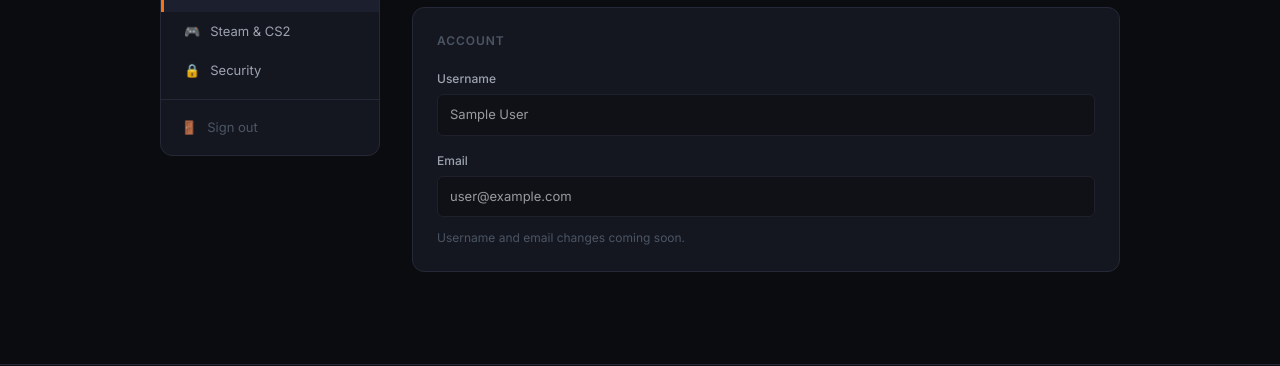
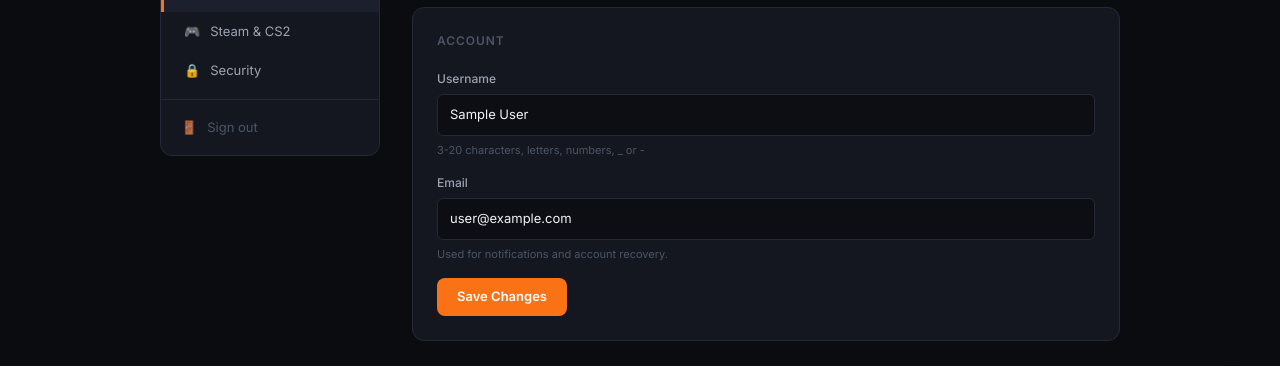
Before and after one commit to joseangelalejo/Fragify_CS2SVSS, a Next.js app in the folder web/: page /profile/settings in a window 1280 px wide. Shown: the part 351-717 px from the top of the page. Built offline with nearby package versions, Linux system fonts and the light colour scheme; no server answers; sample sign-in values are in the browser's storage.

Commit message:
feat: editable username and email in settings

```diff
--- /dev/null
+++ b/web/src/app/api/profile/settings/route.ts
@@ -0,0 +1,72 @@
+// src/app/api/profile/settings/route.ts
+import { NextRequest, NextResponse } from 'next/server'
+import { auth } from '@/lib/auth'
+import { query } from '@/lib/db'
+import dns from 'dns/promises'
+
+async function validateEmailDomain(email: string): Promise<{ valid: boolean; reason?: string }> {
+  const domain = email.split('@')[1]
+  if (!domain) return { valid: false, reason: 'Invalid email format' }
+  try {
+    const records = await dns.resolveMx(domain)
+    if (!records || records.length === 0)
+      return { valid: false, reason: 'Email domain has no mail server' }
+    return { valid: true }
+  } catch {
+    return { valid: false, reason: 'Email domain does not exist' }
+  }
+}
+
+export async function PATCH(req: NextRequest) {
+  const session = await auth()
+  if (!session) return NextResponse.json({ error: 'Unauthorized' }, { status: 401 })
+
+  const userId = (session.user as any)?.id
+  if (!userId) return NextResponse.json({ error: 'Unauthorized' }, { status: 401 })
+
+  const { username, email } = await req.json()
+
+  // Validar username si se proporciona
+  if (username !== undefined) {
+    if (!/^[a-zA-Z0-9_-]{3,20}$/.test(username))
+      return NextResponse.json({ error: 'Username must be 3-20 characters, letters, numbers, _ or -' }, { status: 400 })
+
+    const existing = await query<any[]>(
+      `SELECT id_usuario FROM usuarios_fragify WHERE username = ? AND id_usuario != ?`,
+      [username, userId]
+    )
+    if (existing.length > 0)
+      return NextResponse.json({ error: 'Username already in use' }, { status: 409 })
+  }
+
+  // Validar email si se proporciona
+  if (email !== undefined) {
+    if (!/^[^\s@]+@[^\s@]+\.[^\s@]+$/.test(email))
+      return NextResponse.json({ error: 'Invalid email format' }, { status: 400 })
+
+    const domainCheck = await validateEmailDomain(email.toLowerCase())
+    if (!domainCheck.valid)
+      return NextResponse.json({ error: domainCheck.reason }, { status: 400 })
+
+    const existing = await query<any[]>(
+      `SELECT id_usuario FROM usuarios_fragify WHERE email = ? AND id_usuario != ?`,
+      [email.toLowerCase(), userId]
+    )
+    if (existing.length > 0)
+      return NextResponse.json({ error: 'Email already in use' }, { status: 409 })
+  }
+
+  // Actualizar
+  if (username !== undefined && email !== undefined) {
+    await query(
+      `UPDATE usuarios_fragify SET username = ?, email = ? WHERE id_usuario = ?`,
+      [username, email.toLowerCase(), userId]
+    )
+  } else if (username !== undefined) {
+    await query(`UPDATE usuarios_fragify SET username = ? WHERE id_usuario = ?`, [username, userId])
+  } else if (email !== undefined) {
+    await query(`UPDATE usuarios_fragify SET email = ? WHERE id_usuario = ?`, [email.toLowerCase(), userId])
+  }
+
+  return NextResponse.json({ ok: true })
+}
--- a/web/src/app/profile/settings/page.tsx
+++ b/web/src/app/profile/settings/page.tsx
@@ -10,44 +10,72 @@ const S = {
   btn:   { background:'var(--orange)', color:'#fff', fontWeight:700, fontSize:13, padding:'9px 20px', borderRadius:8, border:'none', cursor:'pointer' },
   err:   { background:'rgba(239,68,68,0.1)', border:'1px solid rgba(239,68,68,0.3)', borderRadius:6, padding:'10px 12px', fontSize:13, color:'#ef4444', marginBottom:12 },
   ok:    { background:'rgba(34,197,94,0.1)', border:'1px solid rgba(34,197,94,0.3)', borderRadius:6, padding:'10px 12px', fontSize:13, color:'#22c55e', marginBottom:12 },
+  hint:  { fontSize:11, color:'var(--t3)', marginTop:6 },
 }
 
 export default function SettingsPage() {
   const { data: session, update } = useSession()
   const user = session?.user as any
 
-  const fileRef        = useRef<HTMLInputElement>(null)
-  const [preview, setPreview]     = useState<string | null>(null)
+  // Avatar
+  const fileRef                   = useRef<HTMLInputElement>(null)
+  const [preview,   setPreview]   = useState<string | null>(null)
   const [uploading, setUploading] = useState(false)
-  const [msg, setMsg]             = useState<{ type:'ok'|'err', text:string } | null>(null)
+  const [avatarMsg, setAvatarMsg] = useState<{ type:'ok'|'err', text:string } | null>(null)
+
+  // Account
+  const [username, setUsername]   = useState(user?.name ?? '')
+  const [email,    setEmail]      = useState(user?.email ?? '')
+  const [saving,   setSaving]     = useState(false)
+  const [acctMsg,  setAcctMsg]    = useState<{ type:'ok'|'err', text:string } | null>(null)
 
   function onFileChange(e: React.ChangeEvent<HTMLInputElement>) {
     const f = e.target.files?.[0]
     if (!f) return
-    if (f.size > 5 * 1024 * 1024) { setMsg({ type:'err', text:'File too large (max 5MB)' }); return }
+    if (f.size > 5 * 1024 * 1024) { setAvatarMsg({ type:'err', text:'File too large (max 5MB)' }); return }
     setPreview(URL.createObjectURL(f))
   }
 
   async function uploadAvatar() {
     const f = fileRef.current?.files?.[0]
     if (!f) return
-    setUploading(true); setMsg(null)
+    setUploading(true); setAvatarMsg(null)
     const fd = new FormData(); fd.append('avatar', f)
     const res  = await fetch('/api/profile/avatar', { method:'POST', body:fd })
     const data = await res.json()
     setUploading(false)
-    if (!res.ok) { setMsg({ type:'err', text:data.error }); return }
-    setMsg({ type:'ok', text:'Avatar updated!' })
+    if (!res.ok) { setAvatarMsg({ type:'err', text:data.error }); return }
+    setAvatarMsg({ type:'ok', text:'Avatar updated!' })
     await update({ image: data.url })
     setPreview(null)
     if (fileRef.current) fileRef.current.value = ''
   }
 
   async function removeAvatar() {
-    setUploading(true); setMsg(null)
+    setUploading(true); setAvatarMsg(null)
     const res = await fetch('/api/profile/avatar', { method:'DELETE' })
     setUploading(false)
-    if (res.ok) { setMsg({ type:'ok', text:'Avatar removed.' }); await update({ image: null }) }
+    if (res.ok) { setAvatarMsg({ type:'ok', text:'Avatar removed.' }); await update({ image: null }) }
+  }
+
+  async function saveAccount(e: React.FormEvent) {
+    e.preventDefault()
+    setSaving(true); setAcctMsg(null)
+    const body: any = {}
+    if (username !== user?.name)  body.username = username
+    if (email    !== user?.email) body.email    = email
+    if (Object.keys(body).length === 0) { setSaving(false); setAcctMsg({ type:'ok', text:'No changes to save.' }); return }
+
+    const res  = await fetch('/api/profile/settings', {
+      method:  'PATCH',
+      headers: { 'Content-Type': 'application/json' },
+      body:    JSON.stringify(body),
+    })
+    const data = await res.json()
+    setSaving(false)
+    if (!res.ok) { setAcctMsg({ type:'err', text:data.error }); return }
+    setAcctMsg({ type:'ok', text:'Account updated! Changes will appear on next sign in.' })
+    if (body.username) await update({ name: body.username })
   }
 
   const currentAvatar = preview ?? user?.image
@@ -59,7 +87,7 @@ export default function SettingsPage() {
       {/* Avatar */}
       <div style={S.card}>
         <div style={S.title}>PROFILE PICTURE</div>
-        {msg && <div style={msg.type === 'ok' ? S.ok : S.err}>{msg.text}</div>}
+        {avatarMsg && <div style={avatarMsg.type === 'ok' ? S.ok : S.err}>{avatarMsg.text}</div>}
 
         <div style={{ display:'flex', alignItems:'center', gap:24, flexWrap:'wrap' }}>
           <div style={{ width:80, height:80, borderRadius:'50%', overflow:'hidden', background:'var(--bg-border)', flexShrink:0 }}>
@@ -97,20 +125,40 @@ export default function SettingsPage() {
         </div>
       </div>
 
-      {/* Account info (read-only for now) */}
+      {/* Account */}
       <div style={S.card}>
         <div style={S.title}>ACCOUNT</div>
-        <div style={{ display:'grid', gap:16 }}>
-          <div>
+        {acctMsg && <div style={acctMsg.type === 'ok' ? S.ok : S.err}>{acctMsg.text}</div>}
+        <form onSubmit={saveAccount}>
+          <div style={{ marginBottom:16 }}>
             <label style={S.label}>Username</label>
-            <input value={user?.name ?? ''} readOnly style={{ ...S.input, opacity:0.6, cursor:'not-allowed' }} />
+            <input
+              value={username}
+              onChange={e => setUsername(e.target.value)}
+              style={S.input}
+              placeholder="Your username"
+              onFocus={e => (e.target.style.borderColor = 'var(--orange)')}
+              onBlur={e  => (e.target.style.borderColor = 'var(--bg-border)')}
+            />
+            <div style={S.hint}>3-20 characters, letters, numbers, _ or -</div>
           </div>
-          <div>
+          <div style={{ marginBottom:16 }}>
             <label style={S.label}>Email</label>
-            <input value={user?.email ?? ''} readOnly style={{ ...S.input, opacity:0.6, cursor:'not-allowed' }} />
+            <input
+              type="email"
+              value={email ?? ''}
+              onChange={e => setEmail(e.target.value)}
+              style={S.input}
+              placeholder="your@email.com"
+              onFocus={e => (e.target.style.borderColor = 'var(--orange)')}
+              onBlur={e  => (e.target.style.borderColor = 'var(--bg-border)')}
+            />
+            <div style={S.hint}>Used for notifications and account recovery.</div>
           </div>
-        </div>
-        <p style={{ color:'var(--t3)', fontSize:12, marginTop:12 }}>Username and email changes coming soon.</p>
+          <button type="submit" disabled={saving} style={{ ...S.btn, opacity: saving ? 0.7 : 1 }}>
+            {saving ? 'Saving...' : 'Save Changes'}
+          </button>
+        </form>
       </div>
     </div>
   )
```
